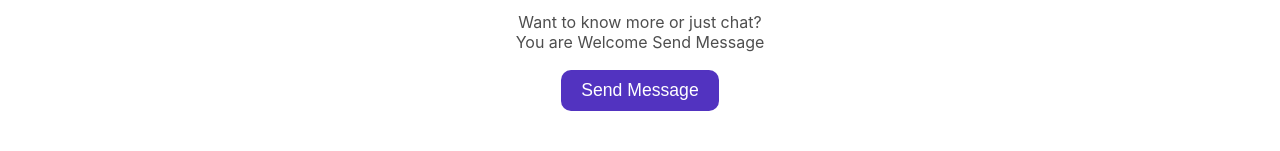
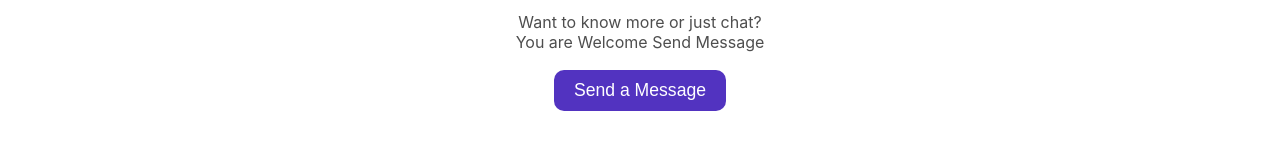
Before and after one commit to imsajeel/portfolio, a React (Create React App) app: page / in a window 1280 px wide. Shown: the part 4035-4186 px from the top of the page. Built offline with nearby package versions, Linux system fonts and the light colour scheme.

Commit message:
Update Contacts.tsx

```diff
--- a/src/components/Contacts/Contacts.tsx
+++ b/src/components/Contacts/Contacts.tsx
@@ -25,7 +25,7 @@ const Contacts = () => {
           window.open("https://linkedin.com/in/imsajeel", "_blank")
         }
       >
-        Send Message
+        Send a Message
       </button>
       <br />
       <div style={{ margin: "20px" }}>
```
